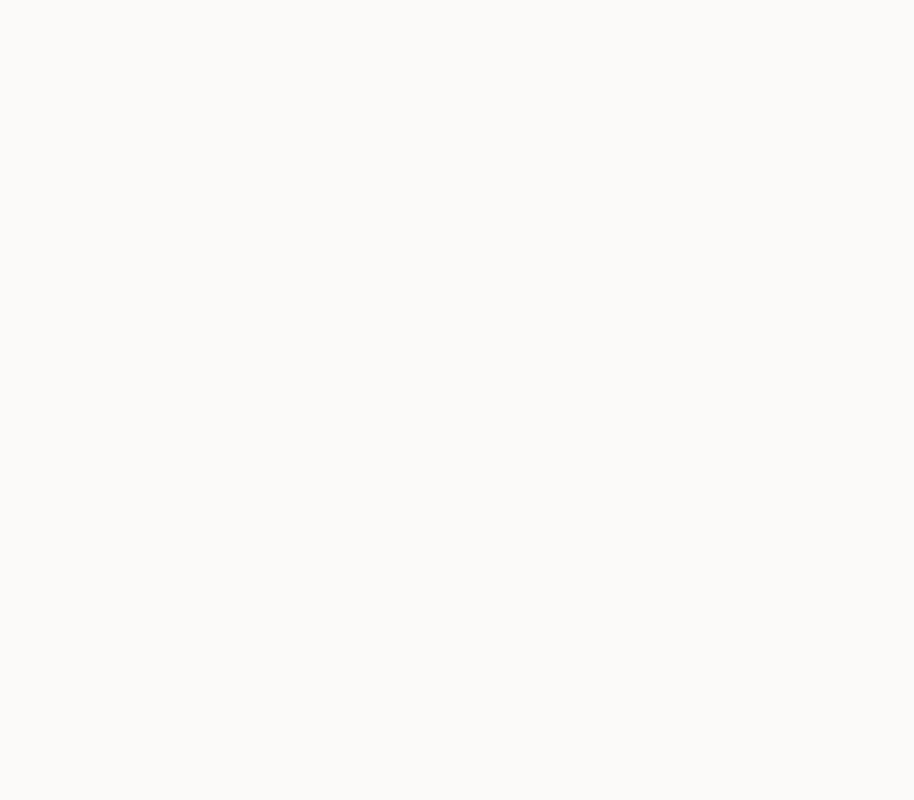
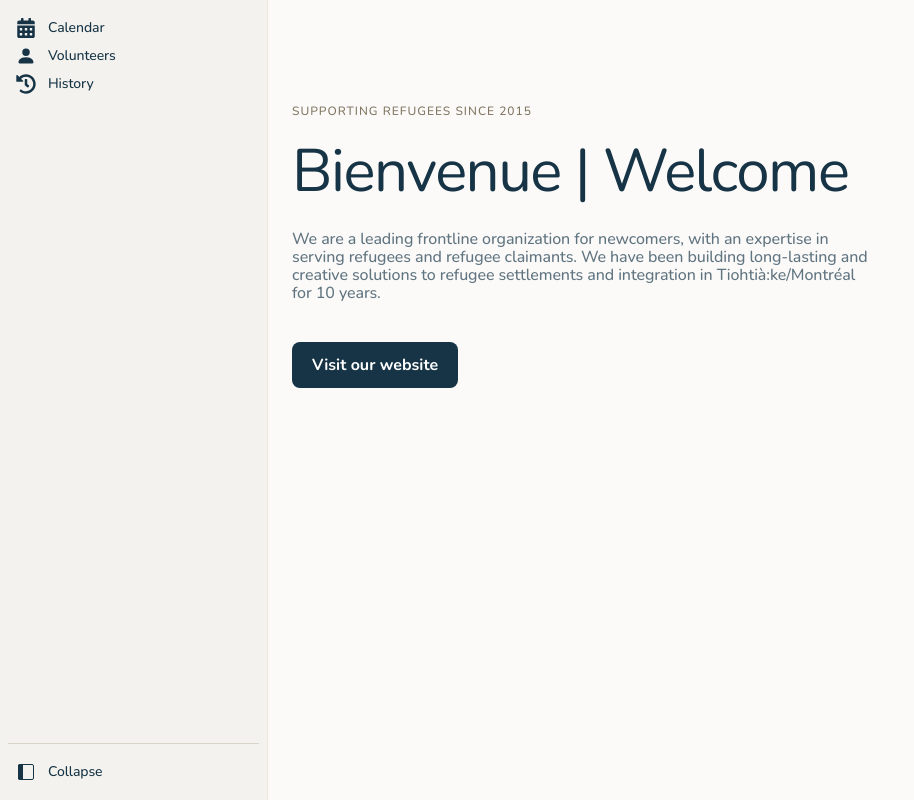
Before and after one commit to hack4impact-mcgill/the-refugee-centre, a Next.js app: page / in a window 1280 px wide. Before the commit this address had no page. Shown: the whole page, without its empty margins (0-914 px from the left). Built offline with nearby package versions, Linux system fonts and the light colour scheme.

Commit message:
add back home page

```diff
--- a/src/app/page.tsx
+++ b/src/app/page.tsx
@@ -1,5 +1,28 @@
-import { redirect } from "next/navigation";
-
 export default function Home() {
-  redirect("/login");
+  return (
+    <section className="mx-auto max-w-5xl px-6 py-24">
+      <p className="text-overline uppercase text-sandstone-700">
+        Supporting refugees since 2015
+      </p>
+      <h1 className="mt-2 max-w-3xl text-h3 sm:text-h2">
+        <span lang="fr">Bienvenue</span> | Welcome
+      </h1>
+      <p className="mt-6 max-w-xl text-body1 text-navy-700">
+        We are a leading frontline organization for newcomers, with an expertise
+        in serving refugees and refugee claimants. We have been building
+        long-lasting and creative solutions to refugee settlements and
+        integration in Tiohtià:ke/Montréal for 10 years.
+      </p>
+      <div className="mt-10 flex flex-wrap gap-4">
+        <a
+          href="https://www.therefugeecentre.org"
+          target="_blank"
+          rel="noopener noreferrer"
+          className="rounded-lg bg-navy-900 px-5 py-3 text-label text-white transition-colors hover:bg-navy-800"
+        >
+          Visit our website
+        </a>
+      </div>
+    </section>
+  );
 }
```
